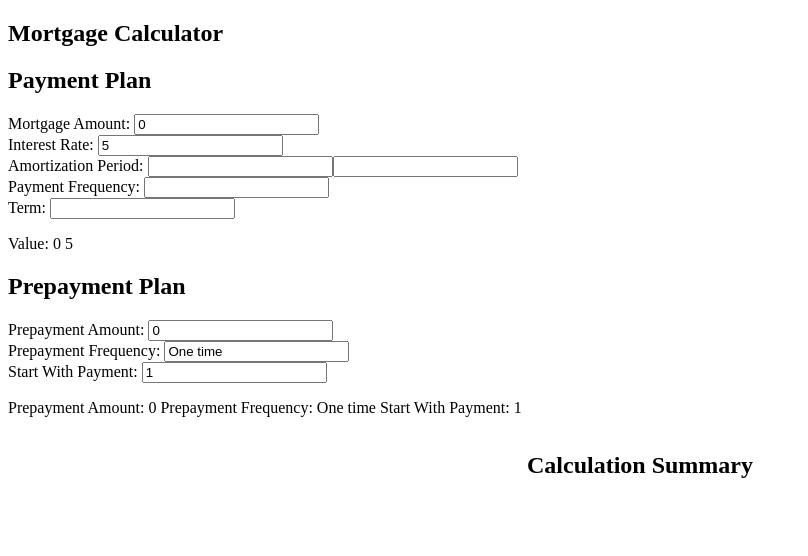
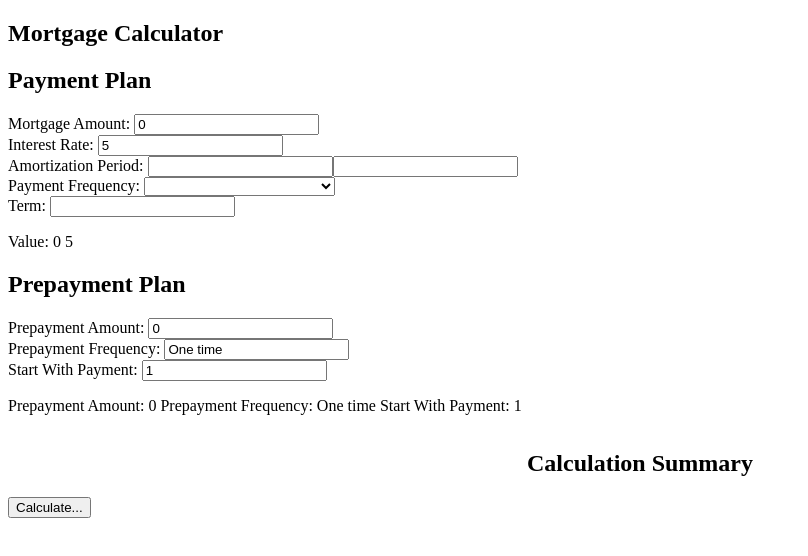
Before and after one commit to MadhaviPraveen/MortgageCalculator, an Angular app in the folder mortgage-calculator/: page / in a window 1280 px wide. Shown: the top 556 px of the page, without its empty margins (0-808 px from the left). Built offline with nearby package versions, Linux system fonts and the light colour scheme.

Commit message:
Fully connected code with observables. Need to work on the calculation of the summary table

```diff
--- a/mortgage-calculator/src/app/app.component.html
+++ b/mortgage-calculator/src/app/app.component.html
@@ -1,4 +1,8 @@
 <h2>Mortgage Calculator</h2>
-<app-payment-plan></app-payment-plan>
-<app-pre-payment-plan></app-pre-payment-plan>
+<app-payment-plan #paymentPlanForm></app-payment-plan>
+<app-pre-payment-plan #prePaymentForm></app-pre-payment-plan>
 <app-calculation-summary></app-calculation-summary>
+
+<div>
+    <button  (click)="calculate()">Calculate...</button>
+</div>
--- a/mortgage-calculator/src/app/app.component.ts
+++ b/mortgage-calculator/src/app/app.component.ts
@@ -1,10 +1,29 @@
-import { Component } from '@angular/core';
-
+import { Component, OnInit, ViewChild } from '@angular/core';
+import { Injectable } from '@angular/core';
+import { MortgageService } from './mortgage.service';
+import { PaymentPlanComponent } from './payment-plan/payment-plan.component';
+import { PrePaymentPlanComponent } from './pre-payment-plan/pre-payment-plan.component';
+import { FormControl, FormGroup } from '@angular/forms';
+// @Injectable()
 @Component({
   selector: 'app-root',
   templateUrl: './app.component.html',
   styleUrls: ['./app.component.css']
 })
-export class AppComponent {
+export class AppComponent implements OnInit{
   title = 'mortgage-calculator';
+  @ViewChild('paymentPlanForm') paymentPlanForm: PaymentPlanComponent;
+  @ViewChild('prePaymentForm') prePaymentForm: PrePaymentPlanComponent;
+
+  constructor(private mortgageService: MortgageService) {
+
+  }
+
+  public calculate() {
+    this.mortgageService.calculateCalculationSummary(this.prePaymentForm.prePaymentForm.value, this.paymentPlanForm.paymentPlanForm.value);
+  }
+
+
+
+  ngOnInit(): void {}
 }
--- a/mortgage-calculator/src/app/calculation-summary/calculation-summary.component.html
+++ b/mortgage-calculator/src/app/calculation-summary/calculation-summary.component.html
@@ -1,5 +1,6 @@
 <div class = "title"><h2>Calculation Summary</h2></div>
-<div  *ngIf = "mortgageService.getCalculationSummary()" class= "summaryTable">
+<!--<p>firstNumber: {{firstNumber | async}}</p>-->
+<div  *ngIf = "calculationSummary | async" class= "summaryTable">
 <table  mat-table class="mat-elevation-z8">
   <tr>
     <th>Category</th>
@@ -9,32 +10,32 @@
   <tr>
     <td>Number of Payments</td>
     <!--TODO: remove this line replace with {{mortgageService.getCalculationSummary().numberOfPayments}}-->
-    <td>{{mortgageService.getNumberOfPayments()}}</td>
+    <td>{{(calculationSummary | async) ?.numberOfPayments}}</td>
     <td></td>
   </tr>
   <tr>
     <td>Mortgage Payment</td>
-    <td></td>
+    <td>{{(calculationSummary | async) ?.mortgagePayment}}</td>
     <td></td>
   </tr>
   <tr>
     <td>Prepayment</td>
-    <td></td>
+    <td>{{(calculationSummary | async) ?.prePayment}}</td>
     <td></td>
   </tr>
   <tr>
     <td>Principal Payments</td>
-    <td></td>
+    <td>{{(calculationSummary | async) ?.principalAmount}}</td>
     <td></td>
   </tr>
   <tr>
     <td>Interest Payments</td>
-    <td></td>
+    <td>{{(calculationSummary | async) ?.interestPayment}}</td>
     <td></td>
   </tr>
   <tr>
     <td>Total Cost</td>
-    <td></td>
+    <td>{{(calculationSummary | async) ?.totalCost}}</td>
     <td></td>
   </tr>
 </table>
--- a/mortgage-calculator/src/app/calculation-summary/calculation-summary.component.ts
+++ b/mortgage-calculator/src/app/calculation-summary/calculation-summary.component.ts
@@ -1,6 +1,9 @@
 import { Component, OnInit } from '@angular/core';
 import { FormControl } from '@angular/forms';
+import { Observable } from 'rxjs';
+import { CalculationSummary } from '../CalculationSummary';
 import { MortgageService } from '../mortgage.service';
+import { PaymentPlanComponent } from '../payment-plan/payment-plan.component';
 
 @Component({
   selector: 'app-calculation-summary',
@@ -9,17 +12,19 @@ import { MortgageService } from '../mortgage.service';
 })
 export class CalculationSummaryComponent implements OnInit {
 
-  numberOfPayments = new FormControl(60);
-  mortgagePayment = new FormControl(1601);
-  prePayment = new FormControl(0);
-  principalAmount = new FormControl(24714);
-  interestPayment = new FormControl(71349);
-  totalCost = new FormControl(96064);
+  // numberOfPayments = new FormControl(60);
+  // mortgagePayment = new FormControl(1601);
+  // prePayment = new FormControl(0);
+  // principalAmount = new FormControl(24714);
+  // interestPayment = new FormControl(71349);
+  // totalCost = new FormControl(96064);
 
+  calculationSummary: Observable<typeof CalculationSummary>;
 
   mortgageService: MortgageService;
   constructor(public service: MortgageService) {
     this.mortgageService = service;
+    this.calculationSummary = this.mortgageService.values;
    }
 
   ngOnInit(): void {}
--- a/mortgage-calculator/src/app/calculationSummary.ts
+++ b/mortgage-calculator/src/app/calculationSummary.ts
@@ -5,4 +5,14 @@ export class CalculationSummary{
     principalAmount: number;
     interestPayment: number;
     totalCost: number;
+
+    constructor(numberOfPayments: number, mortgagePayment: number, prePayment: number,
+                principalAmount: number, interestPayment: number, totalCost: number) {
+            this.numberOfPayments = numberOfPayments;
+            this.prePayment = prePayment;
+            this.mortgagePayment = mortgagePayment;
+            this.principalAmount = principalAmount;
+            this.interestPayment = interestPayment;
+            this.totalCost = totalCost;
+        }
 }
--- a/mortgage-calculator/src/app/payment-plan/payment-plan.component.html
+++ b/mortgage-calculator/src/app/payment-plan/payment-plan.component.html
@@ -1,35 +1,40 @@
 <h2>Payment Plan</h2>
+<form [formGroup]="paymentPlanForm">
 <div>
     <label id="mortgage-amount-label" >
-        Mortgage Amount: <input type="text" [formControl]="mortgageAmount">
+        Mortgage Amount: <input type="text" formControlName="mortgageAmount">
     </label>
 </div>
 <div>
     <label id="interest-rate-label" >
-        Interest Rate: <input type="text" [formControl]="interestRate">
+        Interest Rate: <input type="text" formControlName="interestRate">
     </label>
 </div>
 <div>
-    <label id="mortgage-amount-label" >
-        Amortization Period: <input type="text" [formControl]="amortizationYears"> <input type="text" [formControl]="amortizationMonths">
+    <label id="amortization-period-label" >
+        Amortization Period: <input type="text" formControlName="amortizationYears"> <input type="text" formControlName="amortizationMonths">
     </label>
 </div>
-<div>
-    <label id="mortgage-amount-label" >
-        Payment Frequency: <input type="text" [formControl]="paymentFrequency">
+
+<div class="form-control">
+    <label id="paymentFrequency">
+      <span>Payment Frequency: </span>
+      <select formControlName="paymentFrequency">
+        <option *ngFor="let frequency of getFrequency()" [value]="frequency.value">{{frequency.label}}</option>
+      </select>
     </label>
 </div>
 <div>
     <label id="term-label" >
-        Term: <input type="text" [formControl]="term">
+        Term: <input type="text" formControlName="term">
     </label>
 </div>
-
+</form>
 <p>
-    Value: {{ mortgageAmount.value }}
-    {{ interestRate.value }}
-    {{ amortizationYears.value }}
-    {{ amortizationMonths.value }}
-    {{ paymentFrequency.value }}
-    {{ term.value }}
+    Value: {{ paymentPlanForm.get('mortgageAmount').value }}
+    {{ paymentPlanForm.get('interestRate').value }}
+    {{ paymentPlanForm.get('amortizationYears').value }}
+    {{ paymentPlanForm.get('amortizationMonths').value }}
+    {{ paymentPlanForm.get('paymentFrequency').value }}
+    {{ paymentPlanForm.get('term').value }}
 </p>
--- a/mortgage-calculator/src/app/payment-plan/payment-plan.component.ts
+++ b/mortgage-calculator/src/app/payment-plan/payment-plan.component.ts
@@ -1,6 +1,6 @@
 import { temporaryAllocator } from '@angular/compiler/src/render3/view/util';
 import { Component, OnInit } from '@angular/core';
-import {FormControl} from '@angular/forms';
+import {FormControl, FormGroup} from '@angular/forms';
 import { MortgageService } from '../mortgage.service';
 import {PaymentPlan} from '../PaymentPlan';
 
@@ -13,24 +13,30 @@ export class PaymentPlanComponent implements OnInit {
 
   constructor(public service: MortgageService) {
     this.mortgageService = service;
+
+    this.paymentPlanForm = new FormGroup({
+      mortgageAmount: new FormControl(0.0),
+      interestRate: new FormControl(5.00),
+      amortizationYears: new FormControl(),
+      amortizationMonths: new FormControl(),
+      paymentFrequency: new FormControl(),
+      term: new FormControl()
+    });
   }
 
-  mortgageAmount = new FormControl(0.0);
-  interestRate = new FormControl(5.00);
-  amortizationYears = new FormControl();
-  amortizationMonths = new FormControl();
-  paymentFrequency = new FormControl();
-  term = new FormControl();
+  paymentPlanForm: FormGroup;
   mortgageService: MortgageService;
   paymentPlan: PaymentPlan;
 
   ngOnInit(): void {
   }
 
-  // todo update the values when the calculate button is clicked
-  public updateValues(): void {
-    this.paymentPlan = new PaymentPlan(this.term.value, this.paymentFrequency.value,
-      this.amortizationYears.value, this.amortizationMonths.value, this.interestRate.value, this.mortgageAmount.value);
-    this.mortgageService.putPaymentPlan(this.paymentPlan);
+  getFrequency(): {label: string, value: number}[] {
+    return [
+      {label: 'Weekly', value: 52},
+      {label: 'Bi-Weekly (every 2 weeks)', value: 26},
+      {label: 'Semi-monthly (24x per year)', value: 24},
+      {label: 'Monthly (12x per year)', value: 12 }
+    ];
   }
 }
--- a/mortgage-calculator/src/app/pre-payment-plan/pre-payment-plan.component.html
+++ b/mortgage-calculator/src/app/pre-payment-plan/pre-payment-plan.component.html
@@ -1,22 +1,23 @@
 <h2>Prepayment Plan</h2>
+<form [formGroup]="prePaymentForm">
 <div>
     <label id="pre-payment-amount" >
-        Prepayment Amount: <input type="number" [formControl]="prePaymentAmount">
+        Prepayment Amount: <input type="number" formControlName="prePaymentAmount">
     </label>
 </div>
 <div>
     <label id="pre-payment-frequency" >
-        Prepayment Frequency: <input type="string" [formControl]="prePaymentFrequency">
+        Prepayment Frequency: <input type="string" formControlName="prePaymentFrequency">
     </label>
 </div>
 <div>
     <label id="start-with-payment" >
-        Start With Payment: <input type="number" [formControl]="startWithPayment">
+        Start With Payment: <input type="number" formControlName="startWithPayment">
     </label>
 </div>
-
+</form>
   <p>
-    Prepayment Amount: {{ prePaymentAmount.value }}
-    Prepayment Frequency: {{ prePaymentFrequency.value }}
-    Start With Payment: {{ startWithPayment.value }}
+    Prepayment Amount: {{ prePaymentForm.get('prePaymentAmount').value }}
+    Prepayment Frequency: {{ prePaymentForm.get('prePaymentFrequency').value }}
+    Start With Payment: {{ prePaymentForm.get('startWithPayment').value }}
   </p>
--- a/mortgage-calculator/src/app/pre-payment-plan/pre-payment-plan.component.ts
+++ b/mortgage-calculator/src/app/pre-payment-plan/pre-payment-plan.component.ts
@@ -1,5 +1,6 @@
 import { Component, OnInit, Input } from '@angular/core';
 import { FormControl, FormGroup } from '@angular/forms';
+import { MortgageService } from '../mortgage.service';
 import { PrePaymentPlan } from '../PrePaymentPlan';
 
 @Component({
@@ -14,9 +15,18 @@ export class PrePaymentPlanComponent implements OnInit {
   prePaymentAmount = new FormControl(0);
   prePaymentFrequency = new FormControl('One time');
   startWithPayment = new FormControl(1);
-  constructor() { }
+  // mortgageService: MortgageService;
+  prePaymentForm: FormGroup;
+
+  constructor(private mortgageService: MortgageService) {
+    this.prePaymentForm = new FormGroup({
+      prePaymentAmount: new FormControl(0),
+      prePaymentFrequency: new FormControl('One time'),
+      startWithPayment: new FormControl(1)
+    });
+   }
 
   ngOnInit(): void {
+    // this.prePaymentPlanForm.addControl('prePaymentAmount', this.prePaymentAmount);
   }
-
 }
```
Also changed, not shown: mortgage-calculator/src/app/mortgage.service.ts (+21 -3 lines), mortgage-calculator/src/app/prePaymentPlan.ts (+8 -0 lines).
